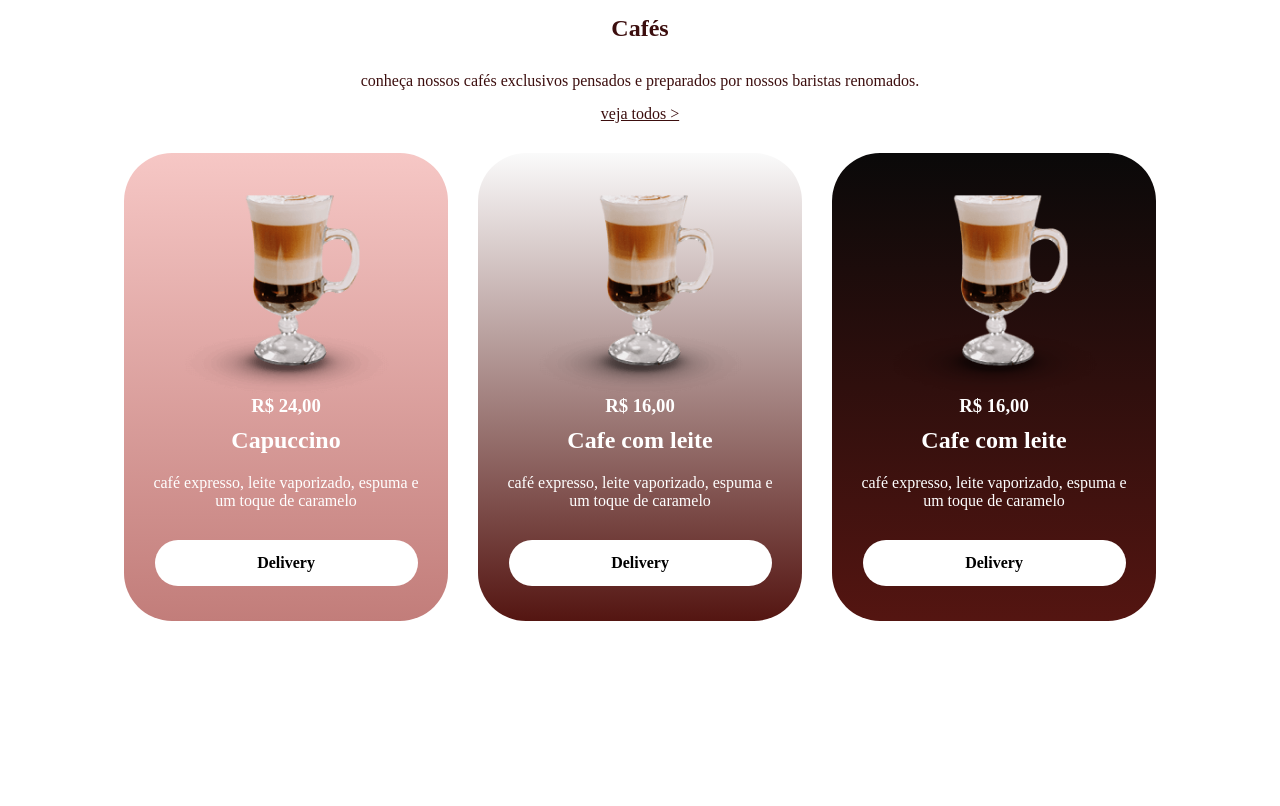
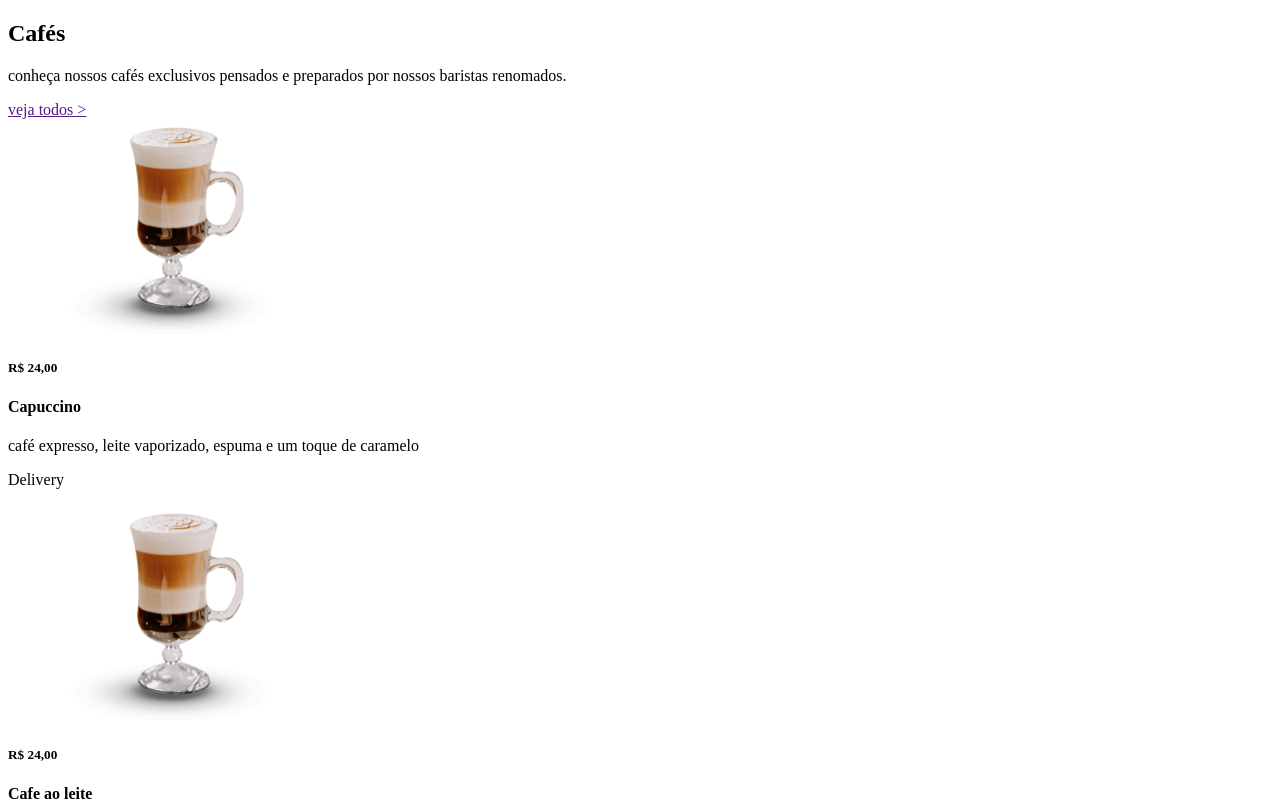
Before and after one commit to Jonassadm/projetoFigmaDigitalTeste, a plain HTML site: page index.html in a window 1280 px wide. Shown: the top 806 px of the page. Drawn offline with Linux system fonts and the light colour scheme.

Commit message:
novo teste de css

```diff
--- a/estilo.css
+++ b/estilo.css
@@ -1,110 +1,3 @@
-* {
-    margin: 0;
-    padding: 0;
-}
-
-.divcafes {
-    display: flex;
-    justify-content: center;
-    flex-direction: column;
-    align-items: center;
-
-    & h2 {
-        margin: 15px;
-        color: #3C0E0E;
-    }
-
-    & p{
-        margin: 15px;
-        color: #3C0E0E;
-    }
-
-    & a {
-        margin: 0 0 30px 0;
-        color: #3C0E0E;
-    }
+.opcoes {
 
 }
-
-.divbannercafes {
-    display: flex;
-    gap: 30px;
-    justify-content: center;
-}
-
-
-.divcapuccino {
-    background-image: linear-gradient(to bottom, #F6C7C5, #C27D7A);
-    border-radius: 48px;
-    display: flex;
-    flex-direction: column;
-    align-items: center;
-    width: 324px;
-    height: 468px;
-    color: white;
-
-
-    & img {
-        margin-top: 42px;
-    }
-
-    & h1 {
-        margin: 10px 50px 20px 50px;
-    }
-}
-
-.divcafeaoleite {
-    background-image: linear-gradient(to bottom, #FAFAFA, #541511);
-    border-radius: 48px;
-    display: flex;
-    flex-direction: column;
-    align-items: center;
-    width: 324px;
-    height: 468px;
-    color: white;
-
-
-    & img {
-        margin-top: 42px;
-    }
-
-    & h1 {
-        margin: 10px 50px 20px 50px;
-    }
-}
-.divcafepreto {
-    background-image: linear-gradient(to bottom, #0A0909, #541511);
-    border-radius: 48px;
-    display: flex;
-    flex-direction: column;
-    align-items: center;
-    width: 324px;
-    height: 468px;
-    color: white;
-
-
-    & img {
-        margin-top: 42px;
-    }
-
-    & h1 {
-        margin: 10px 50px 20px 50px;
-    }
-}
-
-.mensagem {
-    margin: 0 21px 30px 21px;
-    text-align: center;
-}
-
-.botao {
-    background-color: white;
-    color: black;
-    font-weight: bold;
-    width: 263px;
-    height: 46px;
-    border-radius: 25px;
-    display: flex;
-    justify-content: center;
-    align-items: center;
-}
--- a/index.html
+++ b/index.html
@@ -1,45 +1,44 @@
 <!DOCTYPE html>
 <html lang="pt-br">
+
 <head>
     <meta charset="UTF-8">
     <meta name="viewport" content="width=device-width, initial-scale=1.0">
     <title>Document</title>
     <link rel="stylesheet" href="estilo.css">
 </head>
+
 <body>
     <section>
-        <div class="divcafes">
-            <h2>Cafés</h2>
-            <p>conheça nossos cafés exclusivos pensados e preparados por nossos baristas renomados.</p>
-            <a href="">veja todos ></a>
-        </div>
-        <div class="divbannercafes">
+        <h2>Cafés</h2>
+        <p>conheça nossos cafés exclusivos pensados e preparados por nossos baristas renomados.</p>
+        <a href="">veja todos ></a>
+
+        <div class="opcoes">
             <div class="divcapuccino">
-                <img src="imagens/imagem_capuccino.png" alt="capuccino">
-                <h3 class="preco">R$ 24,00</h3>
-                <h1>Capuccino</h1>
+                <img src="imagens/capuccino1.png" alt="capuccino">
+                <h5 class="preco">R$ 24,00</h5>
+                <h4>Capuccino</h4>
                 <p class="mensagem">café expresso, leite vaporizado, espuma e um toque de caramelo</p>
                 <p class="botao">Delivery</p>
-
             </div>
             <div class="divcafeaoleite">
-                <img src="imagens/imagem_capuccino.png" alt="capuccino">
-                <h3 class="preco">R$ 16,00</h3>
-                <h1>Cafe com leite</h1>
+                <img src="imagens/capuccino1.png" alt="capuccino">
+                <h5 class="preco">R$ 24,00</h5>
+                <h4>Cafe ao leite</h4>
                 <p class="mensagem">café expresso, leite vaporizado, espuma e um toque de caramelo</p>
                 <p class="botao">Delivery</p>
-
             </div>
             <div class="divcafepreto">
-                <img src="imagens/imagem_capuccino.png" alt="capuccino">
-                <h3 class="preco">R$ 16,00</h3>
-                <h1>Cafe com leite</h1>
+                <img src="imagens/capuccino1.png" alt="capuccino">
+                <h5 class="preco">R$ 24,00</h5>
+                <h4>Cafe preto</h4>
                 <p class="mensagem">café expresso, leite vaporizado, espuma e um toque de caramelo</p>
                 <p class="botao">Delivery</p>
-
             </div>
-
         </div>
     </section>
+
 </body>
+
 </html>
```
Also changed, not shown: imagens/cafeaoleite1.png (added), imagens/cafepreto1.png (added), imagens/capuccino1.png (added).
